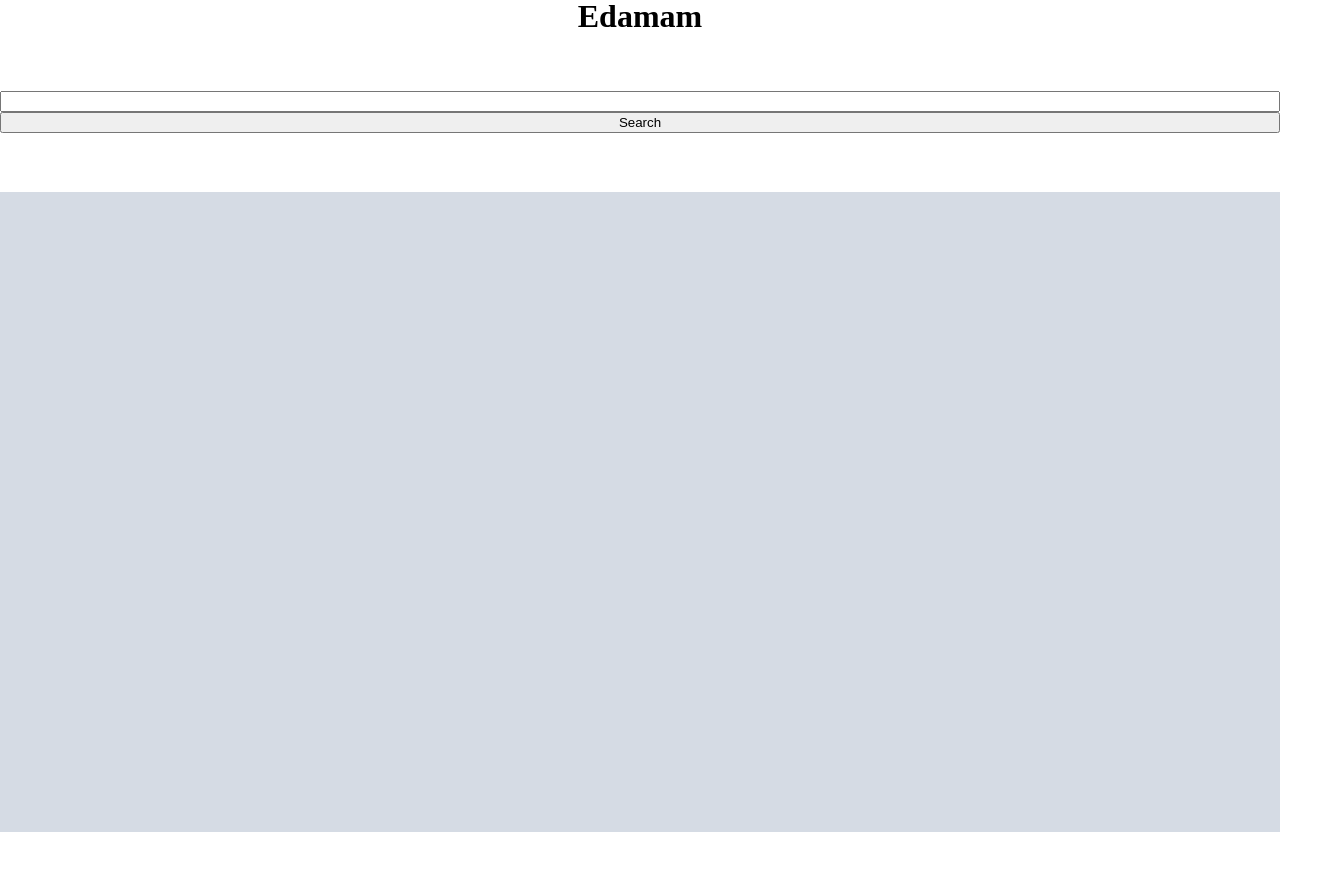
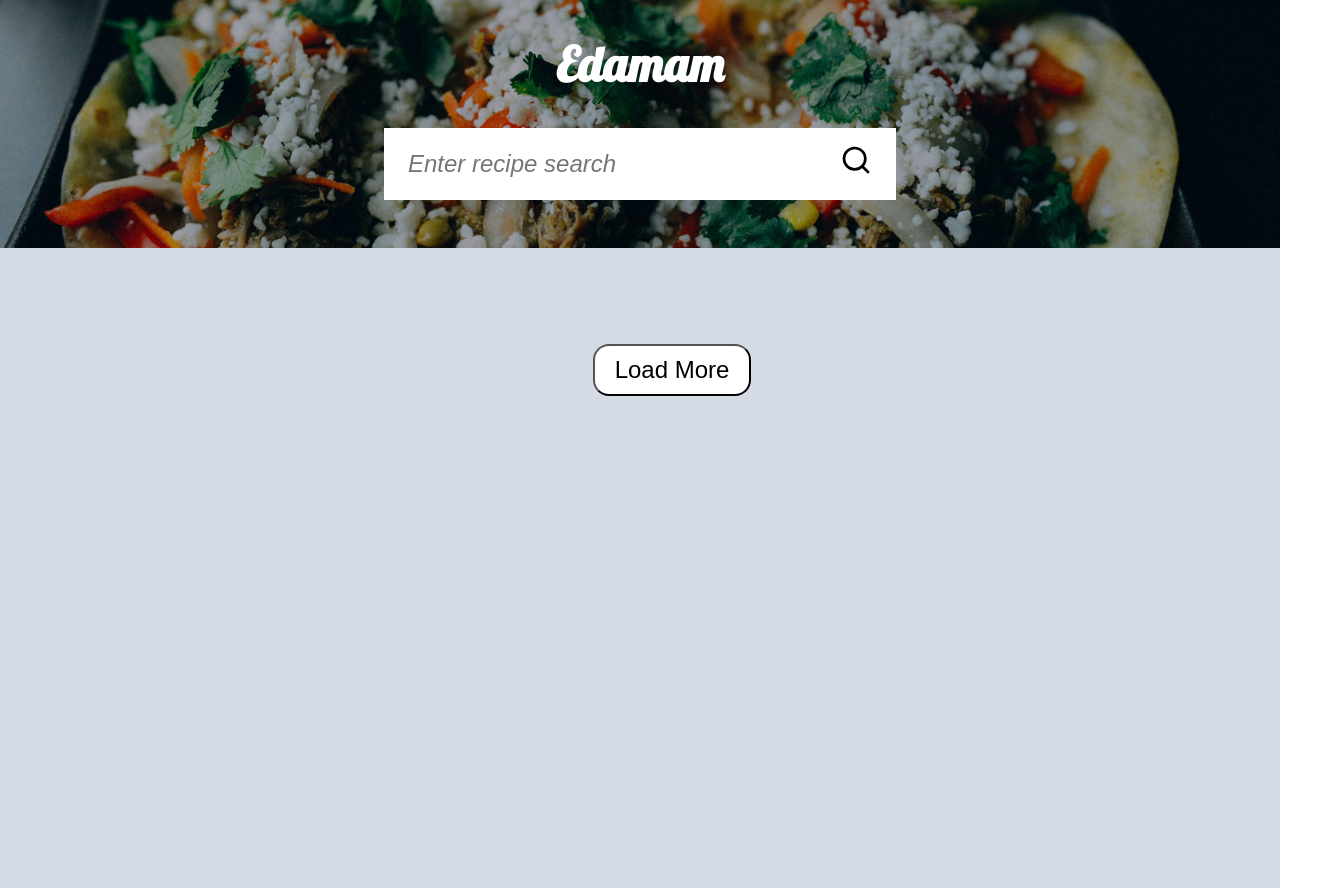
Before and after one commit to mikalmorello/GA-Edama-Feeds, a plain HTML site: page index.html in a window 1280 px wide. Shown: the whole page, 1344 px wide, since content can reach past the window. Before the commit the page ends 832 px from the top, so only its background shows below. Drawn offline with Linux system fonts and the light colour scheme; no server answers.

Commit message:
THEME - Adding initial layout theming

```diff
--- a/assets/js/main.js
+++ b/assets/js/main.js
@@ -6,14 +6,17 @@
       appId ='&app_id=d22ae923',
       appKey ='&app_key=732c0c142c23ebefb242a35d1ff382c3',
       searchInput = document.getElementById('searchInput'),
-      searchButton = document.getElementById('searchButton');
+      searchButton = document.getElementById('searchButton'),
+      resultContainer = document.getElementById('edamam');
 
+let searchBase = 0,
+    searchRange = 9;
 
 // FUNCTIONS
 
 // API Call
 function callThatAPI(searchParams) {
-  xhr.open('GET', `${baseUrl}${searchParams}${appId}${appKey}&from=0&to=3`);
+  xhr.open('GET', `${baseUrl}${searchParams}${appId}${appKey}&from=${searchBase}&to=${searchRange}`);
   xhr.send();
   xhr.onload = handleSuccess;
   xhr.onerror = handleError;
@@ -24,9 +27,8 @@
   var response = JSON.parse(xhr.responseText);
   console.log(response);
   var hits = response.hits;
-  const picsDiv = document.getElementById('pics');
   for(let i = 0; i < hits.length; i++) {
-    picsDiv.innerHTML += `<p>${hits[i].recipe.label}</p><img src="${hits[i].recipe.image}">`
+   resultContainer.innerHTML += `<article class="edamam__card"><img src="${hits[i].recipe.image}">${hits[i].recipe.label}</article>`
   }
 }
 
@@ -35,6 +37,12 @@
   console.log('oops');
 }
 
+// Layout testing
+function autoRun(searchValue) {
+  callThatAPI(searchValue);
+}
+
+autoRun('carrots');
 
 // EVENT LISTENER
 
--- a/assets/sass/base/_layout.scss
+++ b/assets/sass/base/_layout.scss
@@ -7,15 +7,34 @@
 // HEADER
 
 .header {
+  background-image: url(../images/header.jpg);
+  background-repeat: no-repeat;
+  background-position: center center;
+  background-size: cover;
+  color: $white;
   display: flex;
   justify-content: center;
   flex-direction: column;
   min-height: 20vh;
+  position:relative;
+  &:before {
+    background: rgba($black,.3);
+    bottom: 0;
+    content: " ";
+    opacity: .9;
+    position: absolute;
+    left: 0;
+    right: 0;
+    top: 0;
+    z-index: 1;
+  }
   //.header__logo
   &__logo {
+    font-size: 3rem;
     margin: 0 auto;
     max-width: 100vw;
-    padding: 1rem;
+    padding: 4rem 2rem 1rem 2rem;
+    z-index: 3;
     @include breakpoint($tablet) {
       max-width: 66.6vw;
     }
--- a/assets/sass/base/_search.scss
+++ b/assets/sass/base/_search.scss
@@ -1,6 +1,7 @@
 /* SEARCH */
 /*
 - SEARCH
+- lOAD MORE
 */
 
 // SEARCH
@@ -8,12 +9,62 @@
 .search {
   display: flex;
   justify-content: center;
-  flex-direction: column;
-  min-height: 20vh;
+  flex-direction: row;
+  margin: 0 1.5rem;
+  max-width: 100vw;
+  position: relative;
+  z-index: 2;
+  @include breakpoint($tablet) {
+    margin: 0 auto;
+    width: 65vw;
+  }
+  @include breakpoint($desktop) {
+    width: 40vw;
+  }
   //.search__input
   &__input {
+    border: none;
+    font-size: 1.5rem;
+    padding: 1rem 1.5rem;
+    margin: 1.5rem 0;
+    width: 100%;
+    &::placeholder {
+      font-style: italic;
+    }
   }
   //.search__button
   &__button {
+    border: none;
+    background: $white;
+    font-size: 2rem;
+    font-weight: 300;
+    min-width: 5rem;
+    padding: 1rem;
+    margin: 1.5rem 0;
+    svg {
+      color: $black;
+      height: 2rem;
+      transition: color 0.5s ease;
+      width: 2rem;
+    }
+  }
+  &__button:hover {
+    svg {
+      color: $food-orange;
+    }
   }
 }
+
+
+// LOAD MORE
+
+.load-more {
+  background: $white;
+  border-radius: 1rem;
+  display: inline-block;
+  cursor: pointer;
+  font-size: 1.5rem;
+  margin: 0 auto;
+  padding: 10px 20px;
+  text-align: center;
+}
--- a/assets/sass/base/_section.scss
+++ b/assets/sass/base/_section.scss
@@ -1,8 +1,8 @@
 /* SECTION */
 /*
 - SECTION
-- SECTION CHAT FORM
-- SECTION WALL-E
+- SECTION SEARCH
+- SECTION LOAD MORE
 */
 
 
@@ -13,39 +13,26 @@
 }
 
 
-// SECTION CHAT FORM
+// SECTION SEARCH
 
-.section--chat {
+.section--search {
+  margin: 1.5rem auto;
+  z-index: 2;
+}
 
-  margin: 0 auto;
-  //min-height: 10rem;
+// SECTION INFINITE LOAD
+
+.section--infinite-load {
+  padding: 4rem 0 0 0;
 }
 
 
-// SECTION USER CHAT
+// SECTION LOAD MORE
 
-.section--user-chat {
-  flex-grow:1;
-  margin-bottom: 1.5rem;
-  margin-top: 1.5rem;
-
+.section--load-more {
+  align-self: flex-end;
+  display: flex;
+  margin: 0 auto;
+  padding: 2rem;
+  overflow: hidden;
 }
-
-
-// SECTION WALL-E CHAT
-
-.section--wall-e-chat {
-  z-index: 0;
-}
-
-
-// SECTION WALL-E
-
-.section--wall-e {
-  align-self: flex-end;
-  margin: 0 auto;
-  max-height: 33.3vh;
-  padding-top: 1.5rem;
-  overflow: hidden;
-  z-index: 10;
-}
--- a/assets/sass/base/_typography.scss
+++ b/assets/sass/base/_typography.scss
@@ -6,6 +6,7 @@
 // HEADERS
 
 h1 {
+  font-family: 'Lobster', cursive;
   line-height: 0;
   margin: 0;
 }
--- a/assets/sass/edamam/_edamam.scss
+++ b/assets/sass/edamam/_edamam.scss
@@ -8,13 +8,32 @@
 // EDAMAM
 
 .edamam {
-
+  display: flex;
+  flex-direction: column;
+  flex-wrap: wrap;
+  justify-content: space-evenly;
+  margin: 0 auto;
+  max-width: 100vw;
+  @include breakpoint($tablet) {
+    flex-direction: row;
+    width: 85vw;
+  }
 }
 
 
 // EDAMAM
 
-.edamam--card {
-  background: yellow;
+.edamam__card {
+  background: $white;
   display: flex;
+  flex-direction: column;
+  margin: 0 1.5rem 2rem 1.5rem;
+  max-width: 100%;
+  @include breakpoint($tablet) {
+    margin: 0 0 2rem 0;
+    width: 45%;
+  }
+  @include breakpoint($desktop) {
+    width: 30%;
+  }
 }
--- a/assets/sass/variables/_colors.scss
+++ b/assets/sass/variables/_colors.scss
@@ -4,5 +4,8 @@
 */
 
 // COLORS
+$black: #000;
+$white: #FFF;
 $trash-gray: #D5DBE4;
 $space-white: #FFF;
+$food-orange: #FF5200;
--- a/index.html
+++ b/index.html
@@ -6,6 +6,7 @@
   <title>Edamam Recipe</title>
   <link rel="stylesheet" href="assets/css/animate.css">
   <link rel="stylesheet" href="assets/css/edamam.css">
+  <link href="https://fonts.googleapis.com/css?family=Lobster" rel="stylesheet">
 </head>
 
 <body>
@@ -13,16 +14,26 @@
     <h1 class="header__logo">Edamam</h1>
     <section class="section section--search">
       <form class="search">
-        <input id="searchInput" class="search__input">
-        <button id="searchButton" class="search__button">Search</a>
+        <input id="searchInput" class="search__input" placeholder="Enter recipe search">
+        <button id="searchButton" class="search__button">
+          <svg xmlns="http://www.w3.org/2000/svg" width="24" height="24" viewBox="0 0 24 24" fill="none" stroke="currentColor" stroke-width="2" stroke-linecap="round" stroke-linejoin="round" class="feather feather-search">
+            <title>Search</title>
+            <circle cx="11" cy="11" r="8"></circle><line x1="21" y1="21" x2="16.65" y2="16.65"></line>
+          </svg>
+        </button>
       </form>
-
-
     </section>
   </header>
   <main class="main">
-    <section class="section section--infinite-load">
-      <div id="pics"></div>
+    <section id="apiResults" class="section section--infinite-load">
+      <div id="edamam" class="edamam">
+        <!-- RESULTS GO HERE -->
+      </div>
+    </section>
+    <section id="loadMore" class="section section--load-more">
+      <button id="loadButton" class="load-more">
+        Load More
+      </button>
     </section>
   </main>
   <script src="assets/js/main.js"></script>
```
Also changed, not shown: assets/css/edamam.css, assets/images/header.jpg (added), assets/svg/search.svg (added).
